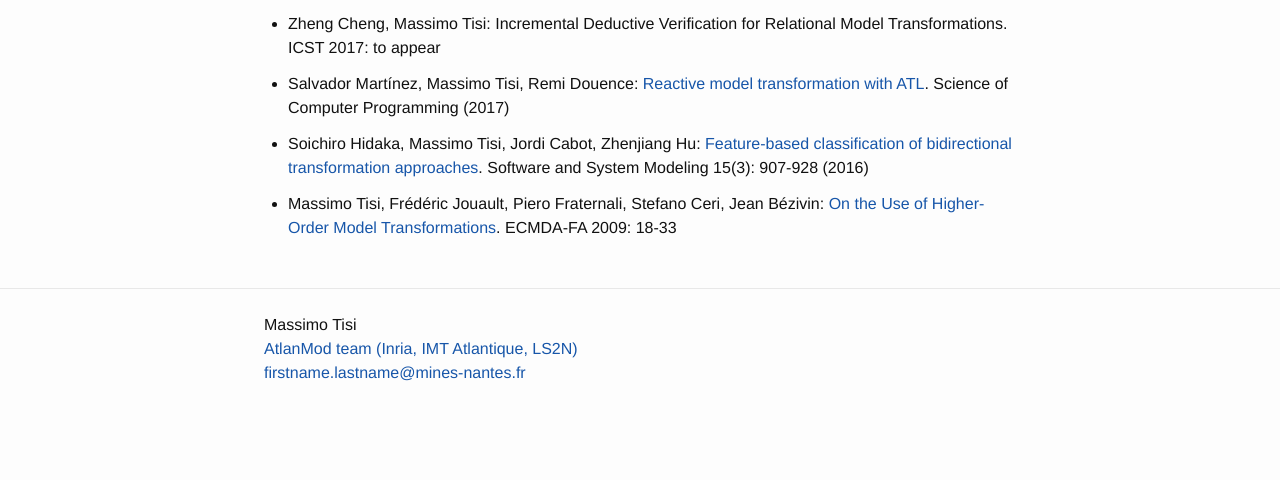
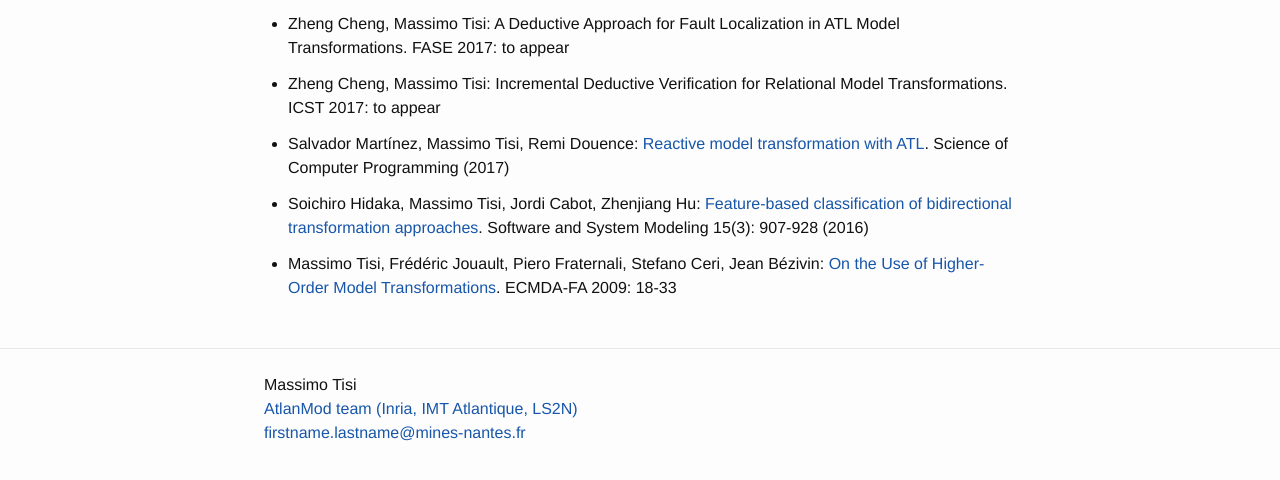
Before and after one commit to massimotisi/massimotisi.github.io, a Jekyll site: the page built from publications.md, in a window 1280 px wide, cut to the strip 381-861 px from the top of the page. Built offline with Jekyll 4.4.1, drawn with Linux system fonts in a browser that asks for light colours.

Commit message:
Added FASE paper

```diff
--- a/publications.md
+++ b/publications.md
@@ -20,6 +20,8 @@ You can find the list of my publications in my page on [DBLP](http://dblp.uni-tr
 
 Here are my current favorites:
 
+* Zheng Cheng, Massimo Tisi: A Deductive Approach for Fault Localization in ATL Model Transformations. FASE 2017: to appear
+
 * Zheng Cheng, Massimo Tisi: Incremental Deductive Verification for Relational Model Transformations. ICST 2017: to appear
 
 * Salvador Martínez, Massimo Tisi, Remi Douence: [Reactive model transformation with ATL](http://www.sciencedirect.com/science/article/pii/S016764231630106X). Science of Computer Programming (2017)
```
